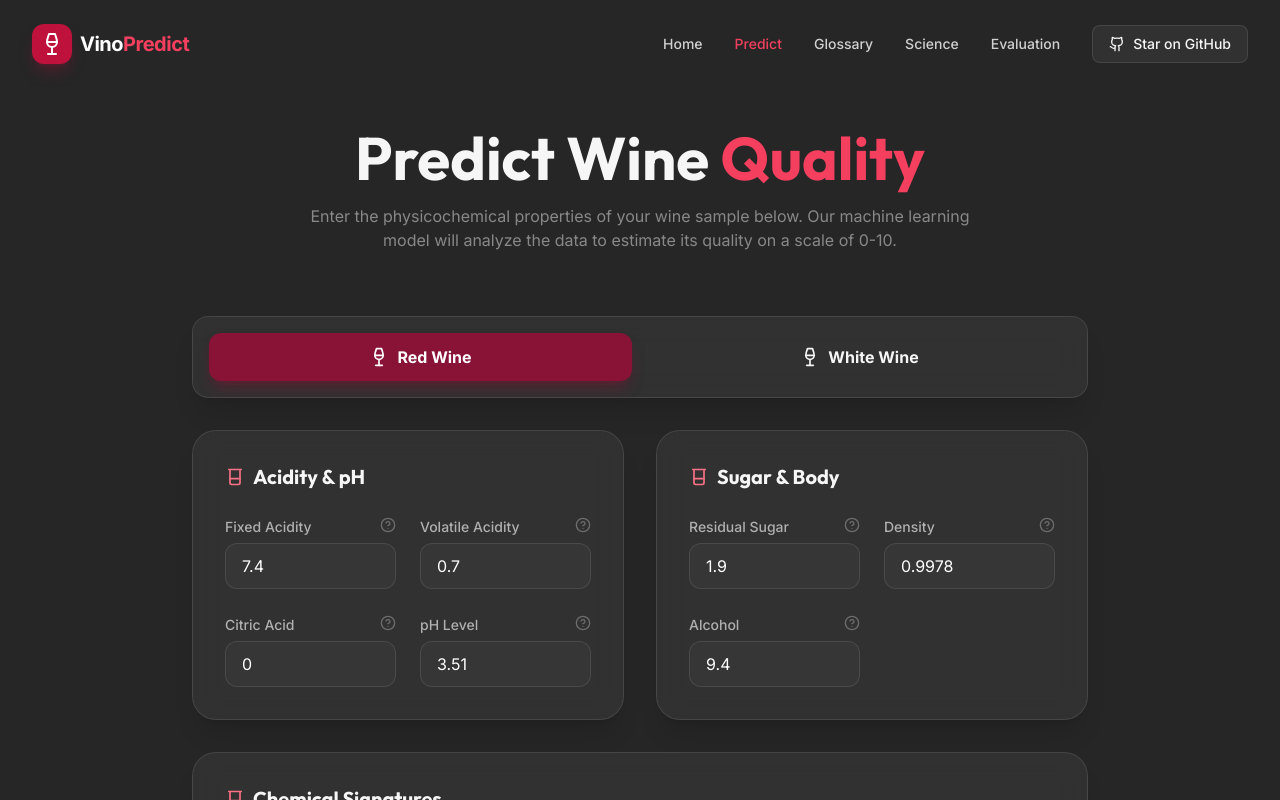
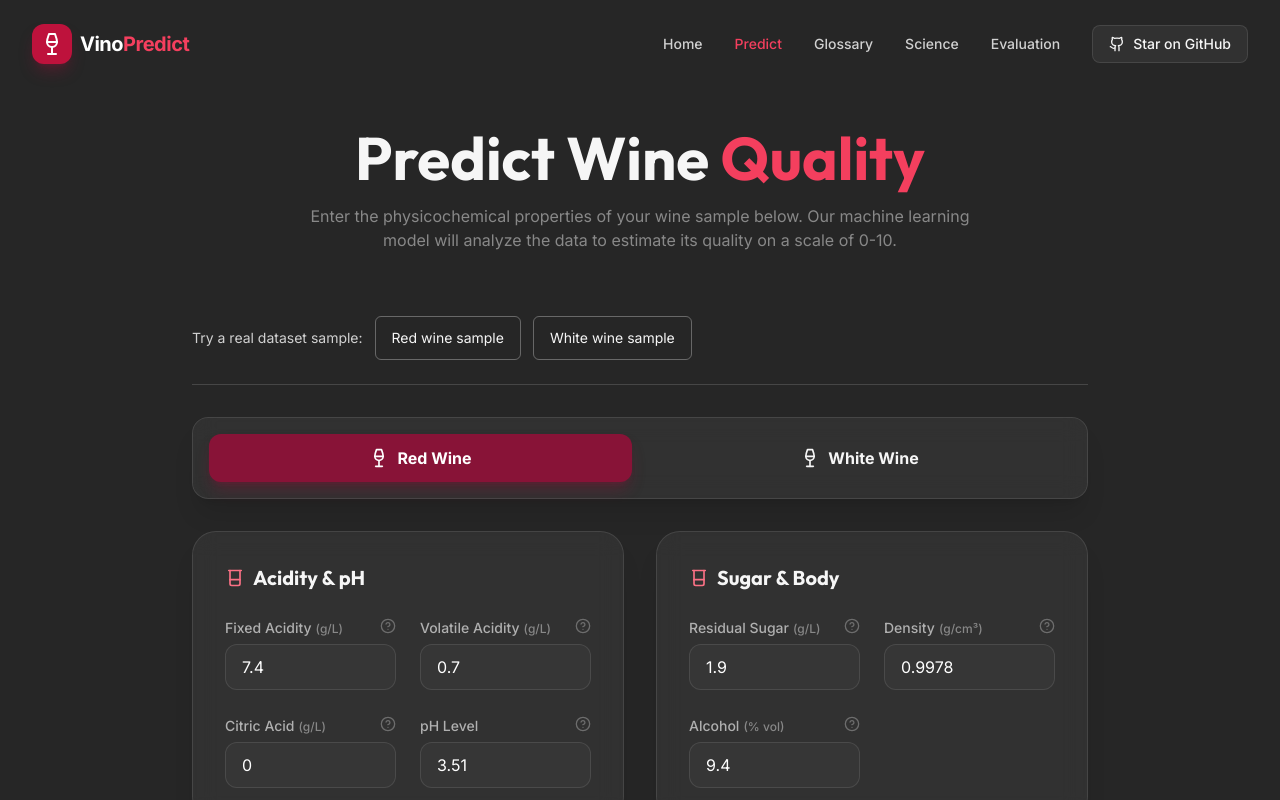
Before and after one commit to Subham-KRLX/Wine-quality-predictor-, a React (Vite) app in the folder frontend/: page /predict in a window 1280 px wide. Shown: the top 800 px of the page. Built offline with nearby package versions, Linux system fonts and the light colour scheme; a web font is replaced by a local one.

Commit message:
Add real sample presets reference-range warnings and precise results

```diff
--- a/frontend/src/components/sections/PredictionForm.jsx
+++ b/frontend/src/components/sections/PredictionForm.jsx
@@ -1,9 +1,11 @@
-import React, { useEffect } from 'react';
+import React, { useEffect, useState } from 'react';
 import { useForm } from 'react-hook-form';
 import { motion } from 'framer-motion';
 import { Beaker, Sparkles, Loader2, Wine as WineIcon } from 'lucide-react';
 import Tooltip from '../ui/Tooltip';
 import { validateMeasurement } from '../../lib/validation';
+import { getRangeWarnings, measurementUnits } from '../../lib/wineReference';
+import report from '../../data/evaluation.json';
 
 const fieldGroups = [
   {
@@ -34,8 +36,9 @@ const fieldGroups = [
   }
 ];
 
-const PredictionForm = ({ onSubmit, isLoading, serverErrors }) => {
-  const { register, handleSubmit, watch, setError, setFocus, formState: { errors } } = useForm({
+const PredictionForm = ({ onSubmit, isLoading, serverErrors, onValuesChange }) => {
+  const [sample, setSample] = useState(null);
+  const { register, handleSubmit, watch, reset, setError, setFocus, formState: { errors } } = useForm({
     defaultValues: {
       type: '0',
       fixed_acidity: 7.4,
@@ -52,7 +55,9 @@ const PredictionForm = ({ onSubmit, isLoading, serverErrors }) => {
     }
   });
 
-  const wineType = watch('type');
+  const values = watch();
+  const wineType = values.type;
+  const rangeWarnings = getRangeWarnings(values, report.reference_ranges);
   useEffect(() => {
     const entries = Object.entries(serverErrors || {});
     entries.forEach(([name, message]) => setError(name, { type: 'server', message }));
@@ -67,7 +72,26 @@ const PredictionForm = ({ onSubmit, isLoading, serverErrors }) => {
       animate={{ opacity: 1, y: 0 }}
       className="max-w-4xl mx-auto"
     >
-      <form noValidate aria-busy={isLoading} onSubmit={handleSubmit(data => onSubmit({ ...data, type: Number(data.type) }))} className="space-y-8">
+      <form noValidate aria-busy={isLoading}
+        onChange={() => { setSample(null); onValuesChange?.(); }}
+        onSubmit={handleSubmit(data => onSubmit({ ...data, type: Number(data.type) }, { sample, rangeWarnings }))}
+        className="space-y-8">
+        <section aria-label="Example wine readings" className="pb-6 border-b border-white/15">
+          <div className="flex flex-wrap items-center gap-3">
+            <span className="text-sm text-charcoal-200">Try a real dataset sample:</span>
+            {report.samples.map(preset => (
+              <button key={preset.name} type="button" disabled={isLoading}
+                className="px-4 py-2 min-h-11 border border-white/30 rounded-md text-sm hover:bg-white/10 disabled:opacity-50 focus-visible:ring-2 focus-visible:ring-wine-300"
+                onClick={() => { onValuesChange?.(); reset(preset.values); setSample(preset); }}>
+                {preset.name}
+              </button>
+            ))}
+          </div>
+          {sample && <p role="status" className="mt-3 text-sm text-charcoal-200">
+            {sample.name}: recorded human rating {sample.actual_quality}/10. Dataset row {sample.dataset_row + 1} (excluding header).
+            {' '}This is an example, not an accuracy test; it may have appeared in production training data.
+          </p>}
+        </section>
         {Object.keys(errors).length > 0 && (
           <div role="alert" className="p-4 border border-red-400/50 rounded-lg bg-red-900/20 text-red-300">
             <p className="font-bold">Correct these readings to calculate wine quality:</p>
@@ -82,6 +106,18 @@ const PredictionForm = ({ onSubmit, isLoading, serverErrors }) => {
             </ul>
           </div>
         )}
+        {rangeWarnings.length > 0 && <aside aria-label="Readings outside reference range" className="p-4 border-l-4 border-amber-400 bg-amber-900/10 text-amber-200">
+          <h2 className="font-bold">Some readings are outside the reference training range</h2>
+          <p className="mt-2 text-sm">You can still calculate an estimate, but it may be unreliable. These are observed benchmark ranges, not safety limits.</p>
+          <ul className="mt-3 space-y-2 text-sm">
+            {rangeWarnings.map(item => <li key={item.name}>
+              <button type="button" onClick={() => setFocus(item.name)} className="underline underline-offset-4 text-left">
+                {labels[item.name]}: {item.value} {measurementUnits[item.name]} (observed {item.min}–{item.max})
+              </button>
+            </li>)}
+          </ul>
+          <p className="mt-3 text-sm">Values within these ranges can still form unfamiliar combinations.</p>
+        </aside>}
         {/* Type Selector */}
         <fieldset disabled={isLoading} className="glass-card p-4 rounded-2xl flex items-center justify-center gap-4 border-white/5">
           <legend className="sr-only">Wine type</legend>
@@ -111,6 +147,7 @@ const PredictionForm = ({ onSubmit, isLoading, serverErrors }) => {
                     <div className="flex items-center justify-between">
                       <label htmlFor={`wine-${field.name}`} className="text-sm font-medium text-charcoal-300">
                         {field.label}
+                        {measurementUnits[field.name] && <span className="ml-1 text-xs text-charcoal-400">({measurementUnits[field.name]})</span>}
                       </label>
                       <Tooltip text={field.tooltip} label={`About ${field.label}`} />
                     </div>
--- a/frontend/src/components/sections/ResultSection.jsx
+++ b/frontend/src/components/sections/ResultSection.jsx
@@ -37,7 +37,7 @@ const ResultSection = ({ result }) => {
         <div className="text-center md:text-left">
           <h3 className="text-charcoal-400 font-bold tracking-widest uppercase text-sm mb-2">Predicted Quality</h3>
           <div className="flex items-baseline gap-4 justify-center md:justify-start">
-            <span className="text-7xl md:text-8xl font-black text-white">{quality_score.toFixed(1)}</span>
+            <span className="text-5xl sm:text-7xl md:text-8xl font-black text-white">{quality_score.toFixed(2)}</span>
             <span className="text-2xl text-charcoal-500 font-bold">/ 10</span>
           </div>
           <div className={`mt-4 inline-flex items-center gap-2 px-6 py-2 rounded-full bg-white/5 border border-white/10 ${getColor(quality_label)}`}>
@@ -73,11 +73,19 @@ const ResultSection = ({ result }) => {
           <div className="p-4 rounded-xl bg-charcoal-900/50 border border-white/5 flex gap-4">
             <Info className="w-6 h-6 text-cream-400 flex-shrink-0" />
             <p className="text-sm text-charcoal-300 leading-relaxed">
-              This prediction is based on the correlation between chemical markers and human sensory ratings. A score of <strong>{quality_score.toFixed(1)}</strong> indicates that this wine belongs to the <strong>{quality_label}</strong> category.
+              Estimated quality: <strong>{quality_score.toFixed(2)}/10</strong> ({quality_label}). Decimal places show small model changes, not guaranteed measurement precision.
             </p>
           </div>
         </div>
       </div>
+      {result.context?.rangeWarnings?.length > 0 && <p role="status" className="mt-6 text-amber-300 text-sm relative z-10">
+        This sample includes readings outside the reference training range. Treat the estimate with caution.
+      </p>}
+      {result.context?.sample && <p className="mt-6 text-charcoal-200 text-sm relative z-10">
+        Recorded dataset rating: {result.context.sample.actual_quality}/10.
+        {' '}Difference from this prediction: {Math.abs(quality_score - result.context.sample.actual_quality).toFixed(2)} points.
+        {' '}One example does not measure overall accuracy.
+      </p>}
     </motion.div>
   );
 };
--- /dev/null
+++ b/frontend/src/lib/wineReference.js
@@ -0,0 +1,16 @@
+import { validateMeasurement } from './validation.js';
+
+export const measurementUnits = {
+  fixed_acidity: 'g/L', volatile_acidity: 'g/L', citric_acid: 'g/L',
+  residual_sugar: 'g/L', chlorides: 'g/L', free_sulfur_dioxide: 'mg/L',
+  total_sulfur_dioxide: 'mg/L', density: 'g/cm³', pH: '', sulphates: 'g/L', alcohol: '% vol',
+};
+
+export function getRangeWarnings(values, rangesByType) {
+  const ranges = rangesByType[String(values.type)] || {};
+  return Object.entries(ranges).flatMap(([name, range]) => {
+    const value = values[name];
+    if (validateMeasurement(name, value, values) !== true || (value >= range.min && value <= range.max)) return [];
+    return [{ name, value, min: range.min, max: range.max }];
+  });
+}
--- a/frontend/src/pages/PredictPage.jsx
+++ b/frontend/src/pages/PredictPage.jsx
@@ -26,7 +26,7 @@ const PredictPage = () => {
     }
   }, [result]);
 
-  const handlePredict = async (data) => {
+  const handlePredict = async (data, context) => {
     activeRequest.current?.abort();
     const request = new AbortController();
     activeRequest.current = request;
@@ -59,7 +59,7 @@ const PredictPage = () => {
         apiUrl,
         signal: request.signal,
       });
-      if (!request.signal.aborted) setResult(prediction);
+      if (!request.signal.aborted) setResult({ ...prediction, context });
     } catch (err) {
       if (!request.signal.aborted) {
         setError(err.message);
@@ -94,7 +94,8 @@ const PredictPage = () => {
           </motion.p>
         </div>
 
-        <PredictionForm onSubmit={handlePredict} isLoading={loading} serverErrors={fieldErrors} />
+        <PredictionForm onSubmit={handlePredict} isLoading={loading} serverErrors={fieldErrors}
+          onValuesChange={() => { setResult(null); setError(null); setFieldErrors({}); }} />
 
         <AnimatePresence>
           {error && (
```
Also changed, not shown: 1 other file (tests, documents, lock files or other folders).
